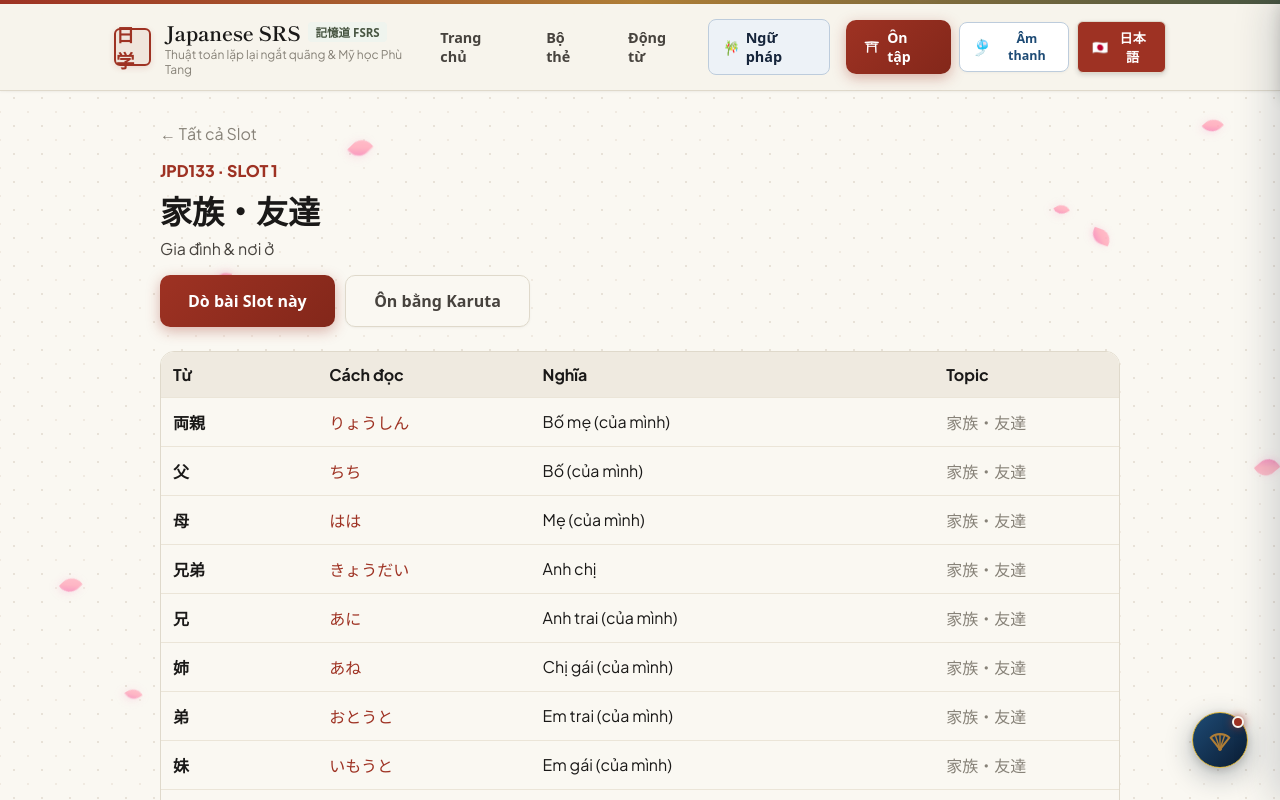
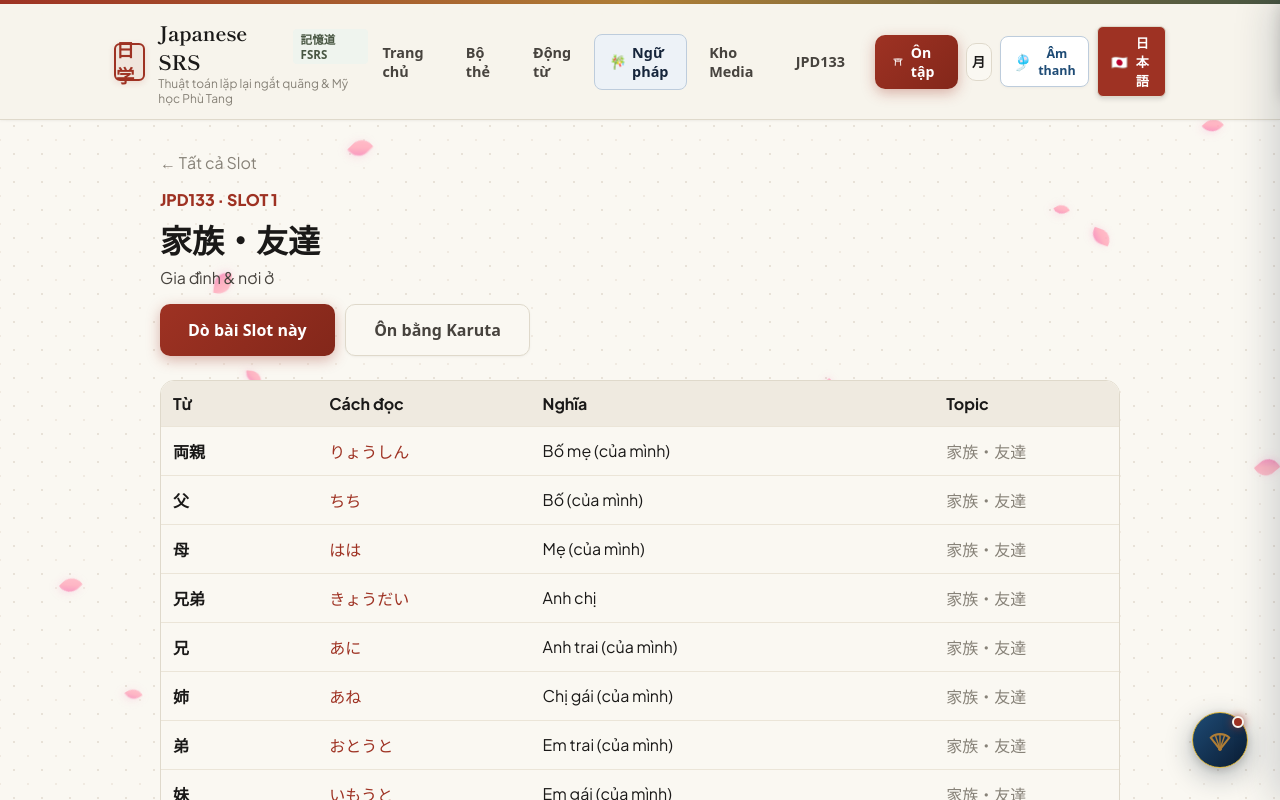
Before and after one commit to egbertbritannia-cpu/japanese-srs-system, a Next.js app: page /curriculum/jpd133/1 in a window 1280 px wide. Shown: the top 800 px of the page. Built offline with nearby package versions, Linux system fonts and the light colour scheme; a web font is replaced by a local one.

Commit message:
recovery(shell): restore media, JPD133 and theme controls

```diff
--- a/src/app/layout.tsx
+++ b/src/app/layout.tsx
@@ -1,5 +1,6 @@
 import { LanguageSwitcher } from '@/components/LanguageSwitcher';
 import { GlobalSoundToggle } from '@/components/audio/GlobalSoundToggle';
+import { MikazukiThemeToggle } from '@/components/theme/MikazukiThemeToggle';
 import type { Metadata } from 'next';
 import Link from 'next/link';
 import { Zen_Maru_Gothic, Shippori_Mincho, Plus_Jakarta_Sans, Bebas_Neue, Noto_Sans_JP } from 'next/font/google';
@@ -260,6 +261,42 @@ export default function RootLayout({
                 <span>Ngữ pháp</span>
               </Link>
               <Link
+                href="/demo/drive"
+                style={{
+                  padding: '0.5rem 0.9rem',
+                  borderRadius: '8px',
+                  color: 'var(--sumi-charcoal)',
+                  textDecoration: 'none',
+                  fontSize: '0.9rem',
+                  fontFamily: 'var(--font-maru)',
+                  fontWeight: 600,
+                  transition: 'background 0.2s',
+                  display: 'inline-flex',
+                  alignItems: 'center',
+                  gap: '0.35rem',
+                }}
+              >
+                <span>Kho Media</span>
+              </Link>
+              <Link
+                href="/curriculum/jpd133"
+                style={{
+                  padding: '0.5rem 0.9rem',
+                  borderRadius: '8px',
+                  color: 'var(--sumi-charcoal)',
+                  textDecoration: 'none',
+                  fontSize: '0.9rem',
+                  fontFamily: 'var(--font-maru)',
+                  fontWeight: 600,
+                  transition: 'background 0.2s',
+                  display: 'inline-flex',
+                  alignItems: 'center',
+                  gap: '0.35rem',
+                }}
+              >
+                <span>JPD133</span>
+              </Link>
+              <Link
                 href="/review"
                 className="btn-torii"
                 style={{
@@ -271,6 +308,7 @@ export default function RootLayout({
                 <ToriiIcon size={16} color="#FFFFFF" />
                 Ôn tập
               </Link>
+              <MikazukiThemeToggle />
               <GlobalSoundToggle />
               <LanguageSwitcher />
             </nav>
```
